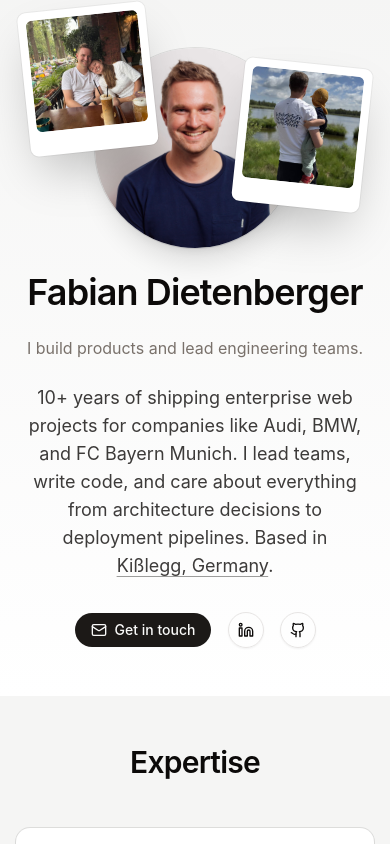
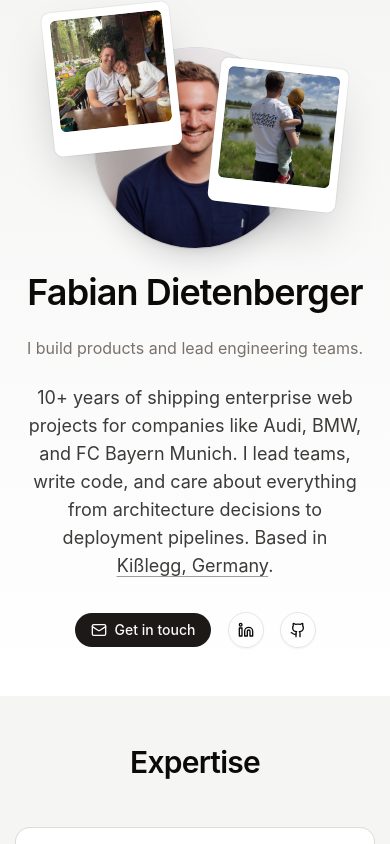
Before and after one commit to feedm3/dietenberger.me, a Next.js app: page / in a window 390 px wide. Both pictures are taken after a click on the button "Show photos of Fabian with his family". Shown: the top 844 px of the page. Built offline with nearby package versions, Linux system fonts and the light colour scheme; no server answers.

Commit message:
refactor(FamilyEasterEgg): improve styling consistency and accessibility
Standardize styling with utility classes, refine responsive layout, and enhance accessibility attributes for dynamic elements.

```diff
--- a/src/components/family-easter-egg.tsx
+++ b/src/components/family-easter-egg.tsx
@@ -30,37 +30,38 @@
     <button
       ref={ref}
       type="button"
-      data-open={open}
+      data-open={open || undefined}
+      aria-expanded={open}
       onClick={() => setOpen((value) => !value)}
       aria-label="Show photos of Fabian with his family"
-      className="group relative h-[200px] w-[200px]"
+      className="group relative size-50"
     >
       <Image
         src={ProfilePicture}
         width={200}
         height={200}
         alt="Fabian Dietenberger portrait"
-        className="rounded-full object-cover shadow-xl ring-1 ring-foreground/10 transition-transform duration-300 group-hover:-rotate-3 group-data-[open=true]:-rotate-3 dark:shadow-none dark:ring-white/10"
+        className="rounded-full object-cover shadow-xl ring-1 ring-foreground/10 transition-transform duration-300 group-hover:-rotate-3 group-data-open:-rotate-3 dark:shadow-none dark:ring-white/10"
         priority
         placeholder="blur"
       />
-      <div className="pointer-events-none absolute -top-12 -left-16 origin-bottom-right -rotate-6 scale-0 rounded-md bg-white p-2 pb-6 opacity-0 shadow-2xl ring-1 ring-black/5 transition-all delay-75 duration-300 ease-out group-hover:scale-100 group-hover:opacity-100 group-data-[open=true]:scale-100 group-data-[open=true]:opacity-100 motion-reduce:transition-none dark:bg-zinc-100">
+      <div className="pointer-events-none absolute -top-12 -left-10 origin-bottom-right -rotate-6 scale-0 rounded-md bg-white p-2 pb-6 opacity-0 shadow-2xl ring-1 ring-black/5 transition-all delay-75 duration-300 ease-out group-hover:scale-100 group-hover:opacity-100 group-data-open:scale-100 group-data-open:opacity-100 motion-reduce:transition-none sm:-left-16 dark:bg-zinc-100 dark:shadow-none">
         <Image
           src={CouplePicture}
           width={112}
           height={112}
           alt="Fabian with his girlfriend at a café"
-          className="h-28 w-28 rounded-sm object-cover"
+          className="size-28 rounded-sm object-cover outline-1 -outline-offset-1 outline-black/10"
           placeholder="blur"
         />
       </div>
-      <div className="pointer-events-none absolute top-2 -right-16 origin-bottom-left rotate-6 scale-0 rounded-md bg-white p-2 pb-6 opacity-0 shadow-2xl ring-1 ring-black/5 transition-all duration-300 ease-out group-hover:scale-100 group-hover:opacity-100 group-data-[open=true]:scale-100 group-data-[open=true]:opacity-100 motion-reduce:transition-none dark:bg-zinc-100">
+      <div className="pointer-events-none absolute top-2 -right-10 origin-bottom-left rotate-6 scale-0 rounded-md bg-white p-2 pb-6 opacity-0 shadow-2xl ring-1 ring-black/5 transition-all duration-300 ease-out group-hover:scale-100 group-hover:opacity-100 group-data-open:scale-100 group-data-open:opacity-100 motion-reduce:transition-none sm:-right-16 dark:bg-zinc-100 dark:shadow-none">
         <Image
           src={FamilyPicture}
           width={112}
           height={112}
           alt="Fabian holding his son by a lake"
-          className="h-28 w-28 rounded-sm object-cover"
+          className="size-28 rounded-sm object-cover outline-1 -outline-offset-1 outline-black/10"
           placeholder="blur"
         />
       </div>
```
